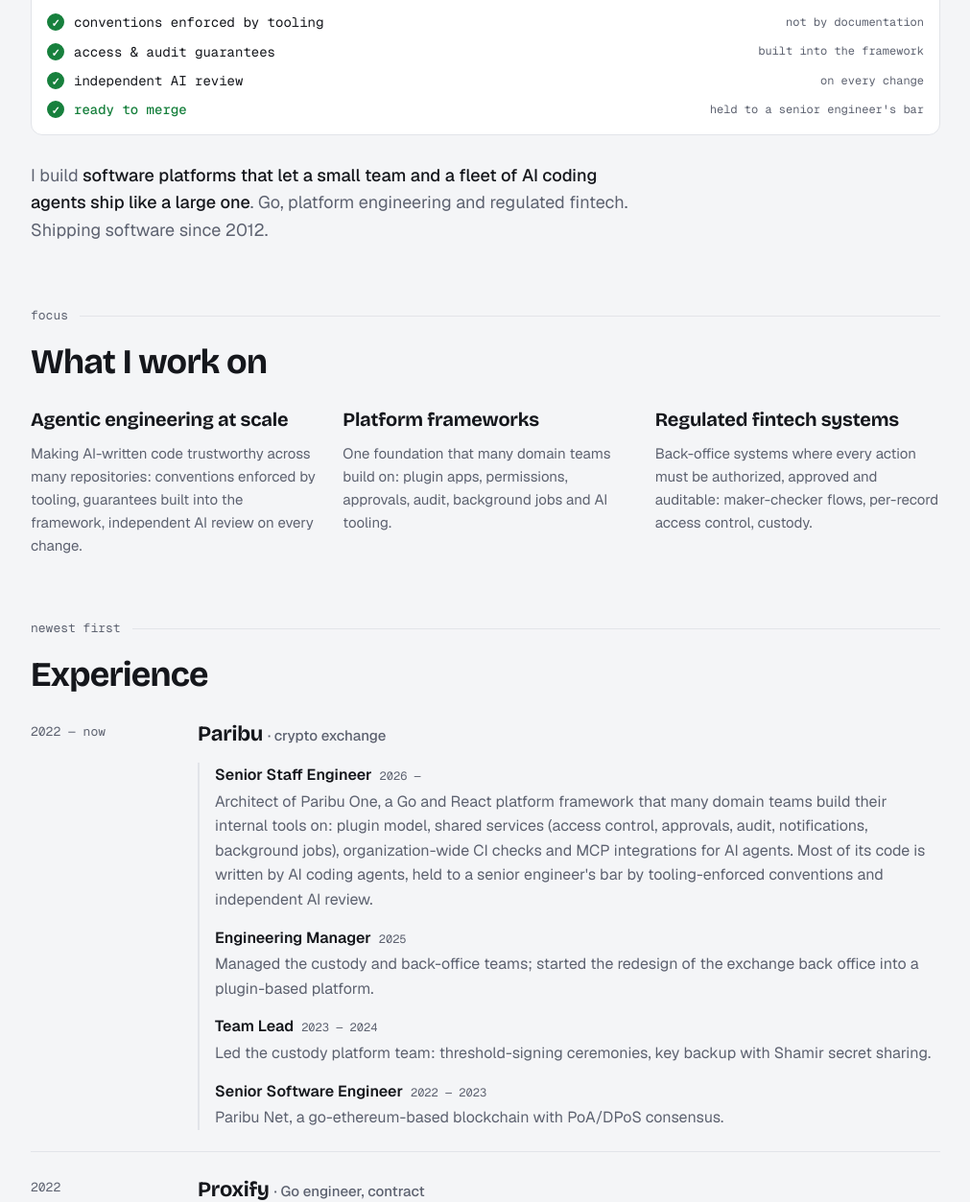
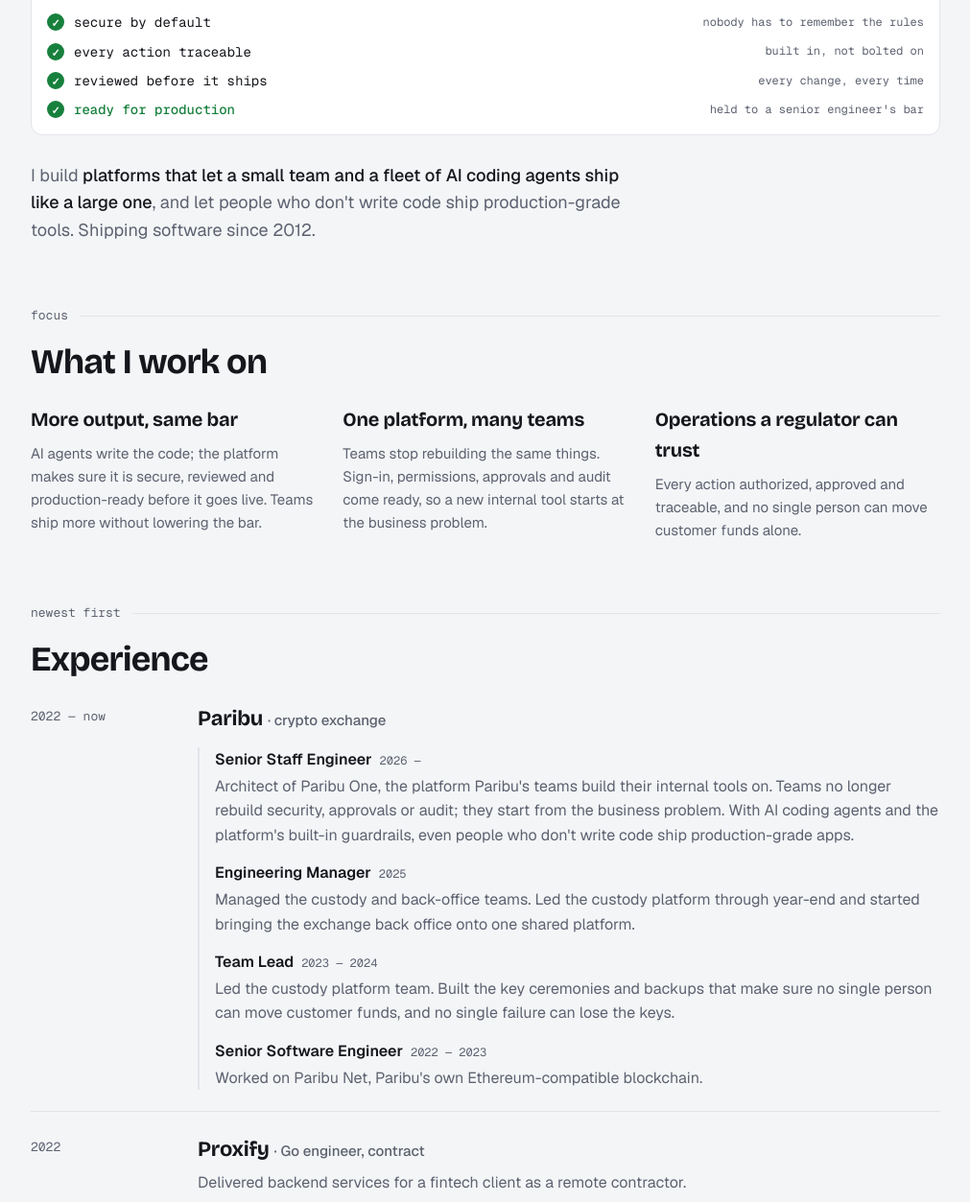
Before and after one commit to alimgiray/alimgiray.github.io, a plain HTML site: page index.html in a window 1280 px wide. Shown: the part 572-1825 px from the top of the page at 96% size, without its empty margins (134-1145 px from the left). Drawn offline with nearby package versions, Linux system fonts and the light colour scheme.

Commit message:
copy: describe roles and focus by outcomes, regenerate PDF
Co-Authored-By: Claude Opus 5.5 <noreply@anthropic.com>
Claude-Session: https://claude.ai/code/session_01SQArtvPNvCvUusTetvmg6T

```diff
--- a/index.html
+++ b/index.html
@@ -233,14 +233,14 @@ footer .wrap { display: flex; justify-content: space-between; flex-wrap: wrap; g
         <div class="add"><span class="sign" aria-hidden="true">+</span><span class="txt">AI writes the code. The platform proves it's right.</span></div>
       </div>
       <ul class="checks">
-        <li><span class="dot" aria-hidden="true">✓</span><span>conventions enforced by tooling</span><span class="note">not by documentation</span></li>
-        <li><span class="dot" aria-hidden="true">✓</span><span>access &amp; audit guarantees</span><span class="note">built into the framework</span></li>
-        <li><span class="dot" aria-hidden="true">✓</span><span>independent AI review</span><span class="note">on every change</span></li>
-        <li><span class="dot" aria-hidden="true">✓</span><span class="merged">ready to merge</span><span class="note">held to a senior engineer's bar</span></li>
+        <li><span class="dot" aria-hidden="true">✓</span><span>secure by default</span><span class="note">nobody has to remember the rules</span></li>
+        <li><span class="dot" aria-hidden="true">✓</span><span>every action traceable</span><span class="note">built in, not bolted on</span></li>
+        <li><span class="dot" aria-hidden="true">✓</span><span>reviewed before it ships</span><span class="note">every change, every time</span></li>
+        <li><span class="dot" aria-hidden="true">✓</span><span class="merged">ready for production</span><span class="note">held to a senior engineer's bar</span></li>
       </ul>
     </div>
 
-    <p class="lede">I build <strong>software platforms that let a small team and a fleet of AI coding agents ship like a large one</strong>. Go, platform engineering and regulated fintech. Shipping software since 2012.</p>
+    <p class="lede">I build <strong>platforms that let a small team and a fleet of AI coding agents ship like a large one</strong>, and let people who don't write code ship production-grade tools. Shipping software since 2012.</p>
   </section>
 
   <section class="block" aria-labelledby="focus-h">
@@ -248,16 +248,16 @@ footer .wrap { display: flex; justify-content: space-between; flex-wrap: wrap; g
     <h2 id="focus-h">What I work on</h2>
     <div class="focus">
       <div>
-        <h3>Agentic engineering at scale</h3>
-        <p>Making AI-written code trustworthy across many repositories: conventions enforced by tooling, guarantees built into the framework, independent AI review on every change.</p>
+        <h3>More output, same bar</h3>
+        <p>AI agents write the code; the platform makes sure it is secure, reviewed and production-ready before it goes live. Teams ship more without lowering the bar.</p>
       </div>
       <div>
-        <h3>Platform frameworks</h3>
-        <p>One foundation that many domain teams build on: plugin apps, permissions, approvals, audit, background jobs and AI tooling.</p>
+        <h3>One platform, many teams</h3>
+        <p>Teams stop rebuilding the same things. Sign-in, permissions, approvals and audit come ready, so a new internal tool starts at the business problem.</p>
       </div>
       <div>
-        <h3>Regulated fintech systems</h3>
-        <p>Back-office systems where every action must be authorized, approved and auditable: maker-checker flows, per-record access control, custody.</p>
+        <h3>Operations a regulator can trust</h3>
+        <p>Every action authorized, approved and traceable, and no single person can move customer funds alone.</p>
       </div>
     </div>
   </section>
@@ -272,27 +272,27 @@ footer .wrap { display: flex; justify-content: space-between; flex-wrap: wrap; g
           <h3>Paribu <small>· crypto exchange</small></h3>
           <ul class="roles">
             <li><b>Senior Staff Engineer</b><span class="yr">2026 —</span>
-              <p>Architect of Paribu One, a Go and React platform framework that many domain teams build their internal tools on: plugin model, shared services (access control, approvals, audit, notifications, background jobs), organization-wide CI checks and MCP integrations for AI agents. Most of its code is written by AI coding agents, held to a senior engineer's bar by tooling-enforced conventions and independent AI review.</p></li>
+              <p>Architect of Paribu One, the platform Paribu's teams build their internal tools on. Teams no longer rebuild security, approvals or audit; they start from the business problem. With AI coding agents and the platform's built-in guardrails, even people who don't write code ship production-grade apps.</p></li>
             <li><b>Engineering Manager</b><span class="yr">2025</span>
-              <p>Managed the custody and back-office teams; started the redesign of the exchange back office into a plugin-based platform.</p></li>
+              <p>Managed the custody and back-office teams. Led the custody platform through year-end and started bringing the exchange back office onto one shared platform.</p></li>
             <li><b>Team Lead</b><span class="yr">2023 — 2024</span>
-              <p>Led the custody platform team: threshold-signing ceremonies, key backup with Shamir secret sharing.</p></li>
+              <p>Led the custody platform team. Built the key ceremonies and backups that make sure no single person can move customer funds, and no single failure can lose the keys.</p></li>
             <li><b>Senior Software Engineer</b><span class="yr">2022 — 2023</span>
-              <p>Paribu Net, a go-ethereum-based blockchain with PoA/DPoS consensus.</p></li>
+              <p>Worked on Paribu Net, Paribu's own Ethereum-compatible blockchain.</p></li>
           </ul>
         </div>
       </li>
       <li>
         <div class="when">2022</div>
-        <div class="what"><h3>Proxify <small>· Go engineer, contract</small></h3><p>Backend development in Go for a fintech client, through Proxify's developer network.</p></div>
+        <div class="what"><h3>Proxify <small>· Go engineer, contract</small></h3><p>Delivered backend services for a fintech client as a remote contractor.</p></div>
       </li>
       <li>
         <div class="when">2021 — 2022</div>
-        <div class="what"><h3>Sensgreen <small>· Team lead</small></h3><p>Led backend development for an IoT smart-building platform in Go and Node.js, built from scratch.</p></div>
+        <div class="what"><h3>Sensgreen <small>· Team lead</small></h3><p>Took a smart-building IoT product from a blank page to a production backend, and led the team that built it.</p></div>
       </li>
       <li>
         <div class="when">2019 — 2021</div>
-        <div class="what"><h3>CodersRank <small>· Early engineer</small></h3><p>Go and Vue.js services, data crawlers and DevOps for a developer-profile platform.</p></div>
+        <div class="what"><h3>CodersRank <small>· Early engineer</small></h3><p>Built the early product: developer profiles assembled automatically from a developer's public work.</p></div>
       </li>
       <li>
         <div class="when">2019</div>
@@ -300,7 +300,7 @@ footer .wrap { display: flex; justify-content: space-between; flex-wrap: wrap; g
       </li>
       <li>
         <div class="when">2017 — 2019</div>
-        <div class="what"><h3>Innova <small>· Software engineer</small></h3><p>Backend systems for two telecom projects serving 35 million users. Java Spring, Kafka, Vue.js.</p></div>
+        <div class="what"><h3>Innova <small>· Software engineer</small></h3><p>Built backend systems for Türk Telekom's online services, used by 35 million customers.</p></div>
       </li>
       <li>
         <div class="when">2016 — 2017</div>
```
Also changed, not shown: 1 other file.
